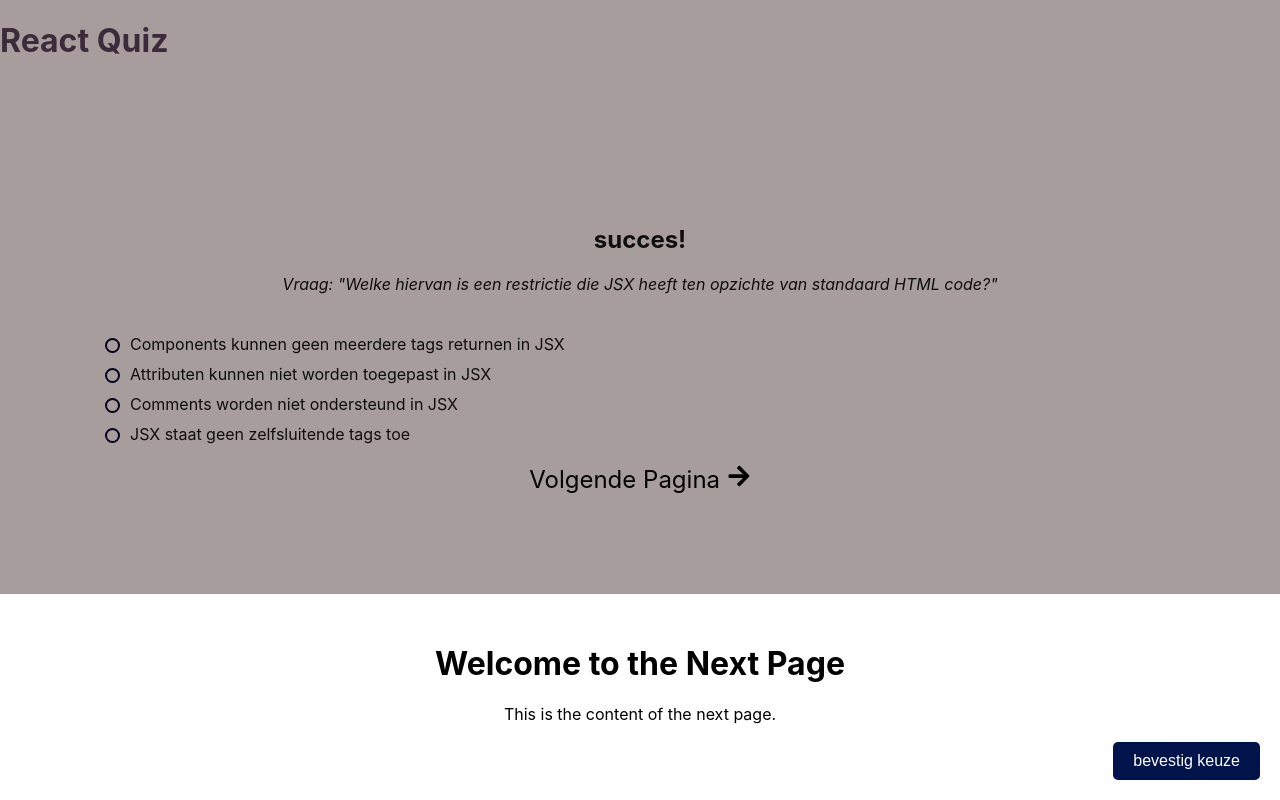
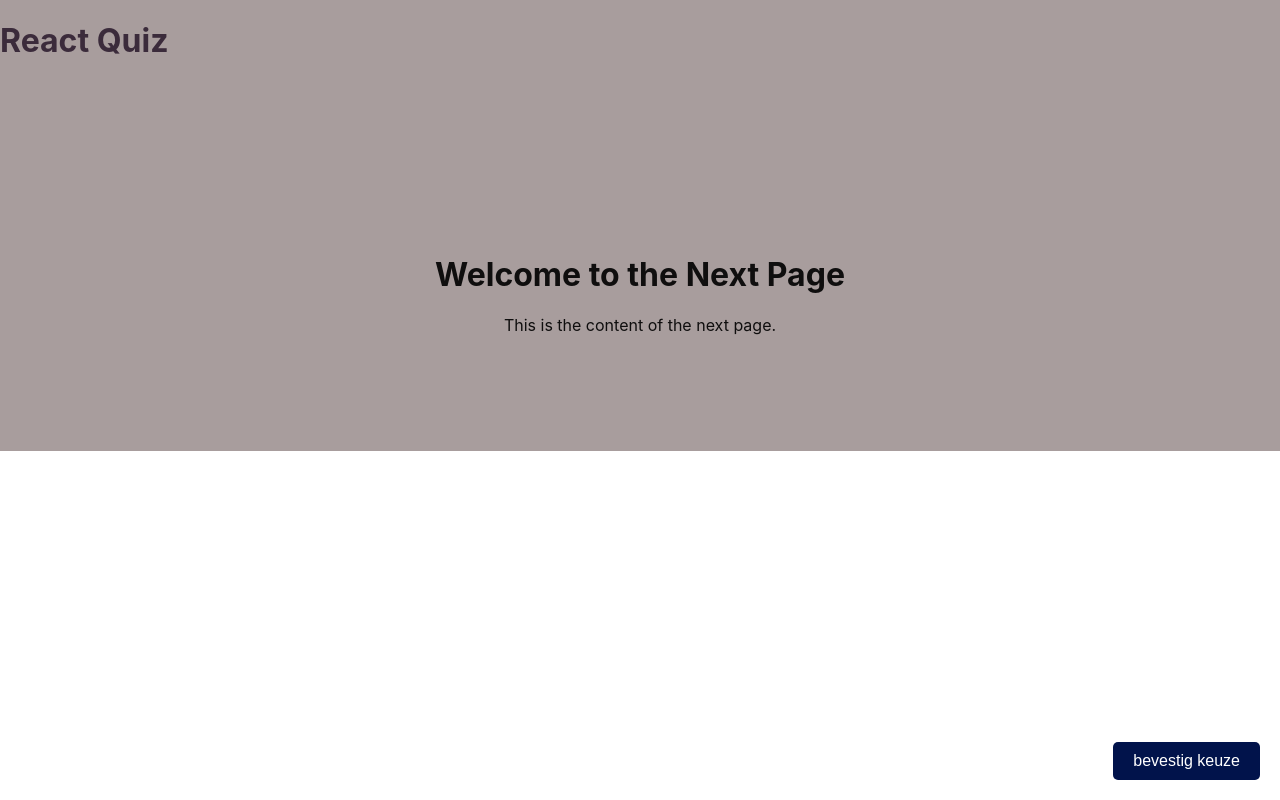
Before and after one commit to Melanforsaken/ReactQuiz2, a React (Create React App) app: page /next-page in a window 1280 px wide. Built offline with nearby package versions, Linux system fonts and the light colour scheme.

Commit message:
huidige code App.js refreshed door implentatie van gpt suggestie, dit zal next page moeten laten overgaan naar NextPage.js

```diff
--- a/src/App.js
+++ b/src/App.js
@@ -2,8 +2,8 @@
 import ConfirmButton from './ConfirmButton';
 import React, { useState } from 'react';
 import { BrowserRouter as Router, Routes, Route, Link } from 'react-router-dom';
-import { FaArrowRight } from 'react-icons/fa'; // Import arrow icon
-import NextPage from './NextPage'; // Import your NextPage component
+import { FaArrowRight } from 'react-icons/fa';
+import NextPage from './NextPage';
 
 function App() {
   const [selectedOption, setSelectedOption] = useState(null);
@@ -33,12 +33,16 @@
   };
 
   return (
-    <Router> {/* Wrap your entire component in Router */}
+    <Router>
       <div className="App">
         <header className="App-header">
           <h1>React Quiz</h1>
         </header>
         <main className="App-body">
+          <Routes>
+            {/* Main Quiz Page */}
+            <Route path="/" element={
+              <>
                 <h2>succes!</h2>
                 <i>Vraag: "Welke hiervan is een restrictie die JSX heeft ten opzichte van standaard HTML code?"</i>
                 <div className="quiz-options">
@@ -79,20 +83,21 @@
                     <span>JSX staat geen zelfsluitende tags toe</span>
                   </label>
                 </div>
-        {result && <h3>{result}</h3>} {/* Display the result here */}
-        {explanation && <p>{explanation}</p>} {/* Display the explanation here */}
-         {/* Navigation Link to Next Page */}
+                {result && <h3>{result}</h3>}
+                {explanation && <p>{explanation}</p>}
                 <div style={{ textAlign: 'center', marginTop: '20px' }}>
                   <Link to="/next-page" style={{ fontSize: '24px', textDecoration: 'none', color: 'black' }}>
                     Volgende Pagina <FaArrowRight />
                   </Link>
                 </div>
+              </>
+            } />
+            {/* Next Page */}
+            <Route path="/next-page" element={<NextPage />} />
+          </Routes>
         </main>
         <ConfirmButton onConfirm={handleConfirm} />
       </div>
-    <Routes>
-        <Route path="/next-page" element={<NextPage />} /> {/* Update for v6 */}
-      </Routes>
     </Router>
   );
 }
--- a/src/NextPage.js
+++ b/src/NextPage.js
@@ -1,4 +1,5 @@
 import React from 'react';
+import './App.css';
 
 const NextPage = () => {
   return (
```
Lines whose indentation alone changed are shown as unchanged.
